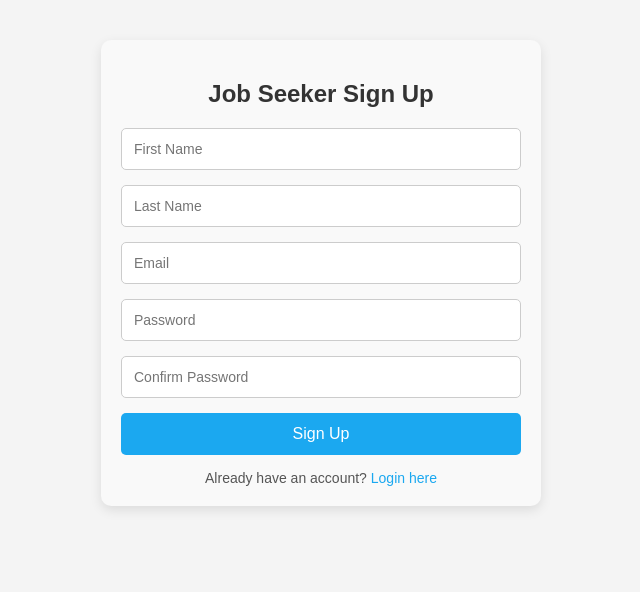
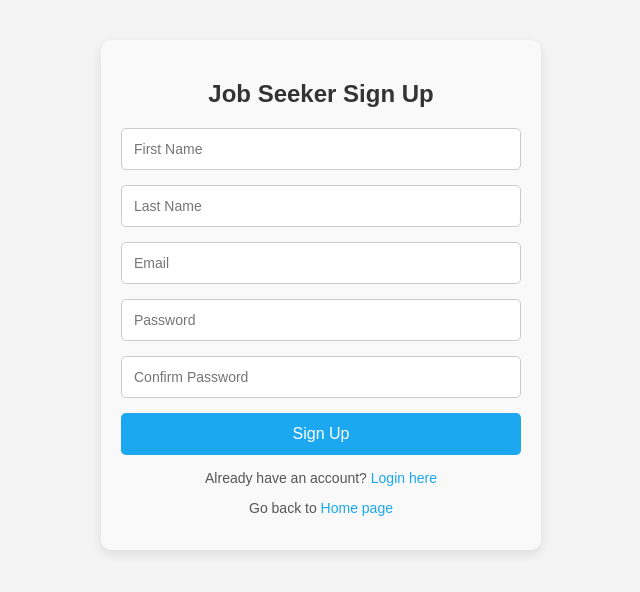
Before and after one commit to malhaouit/global-remote-jobs, a React (Vite) app in the folder front-end/: page /signup/seeker in a window 1280 px wide. Shown: the top 592 px of the page, without its empty margins (319-959 px from the left). Built offline with nearby package versions, Linux system fonts and the light colour scheme.

Commit message:
Add `Go back to Home page`

```diff
--- a/front-end/src/pages/SignUpCompany.jsx
+++ b/front-end/src/pages/SignUpCompany.jsx
@@ -94,7 +94,8 @@ const SignUpCompany = () => {
       {success && <p className="success">{success}</p>}
 
       <div className="switch-text">
-        Already have an account? <a href="/login">Login here</a>
+        <p>Already have an account? <a href="/login">Login here</a></p>
+        <p>Go back to <a href="/">Home page</a></p>
       </div>
     </div>
   );
--- a/front-end/src/pages/SignUpSeeker.jsx
+++ b/front-end/src/pages/SignUpSeeker.jsx
@@ -94,7 +94,8 @@ const SignUpSeeker = () => {
       {success && <p className="success">{success}</p>}
 
       <div className="switch-text">
-        Already have an account? <a href="/login">Login here</a>
+        <p>Already have an account? <a href="/login">Login here</a></p>
+        <p>Go back to <a href="/">Home page</a></p>
       </div>
     </div>
   );
```
